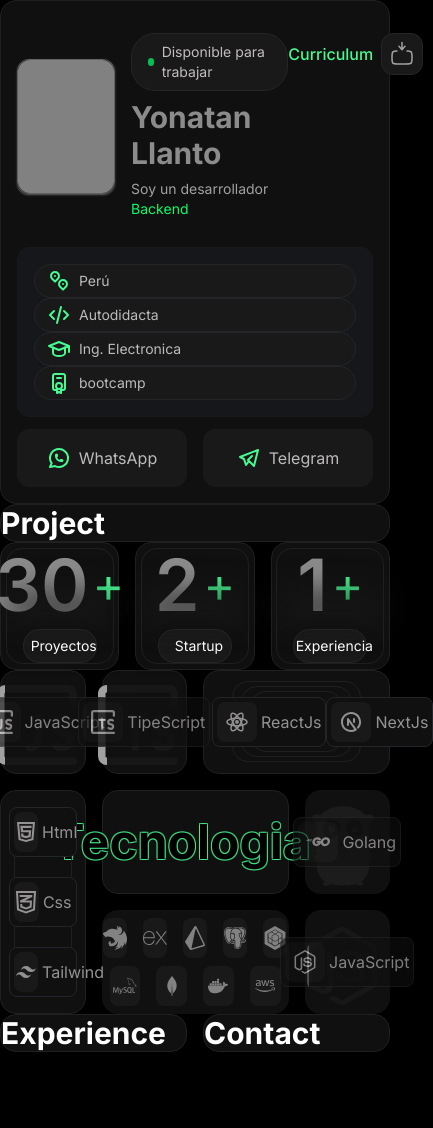
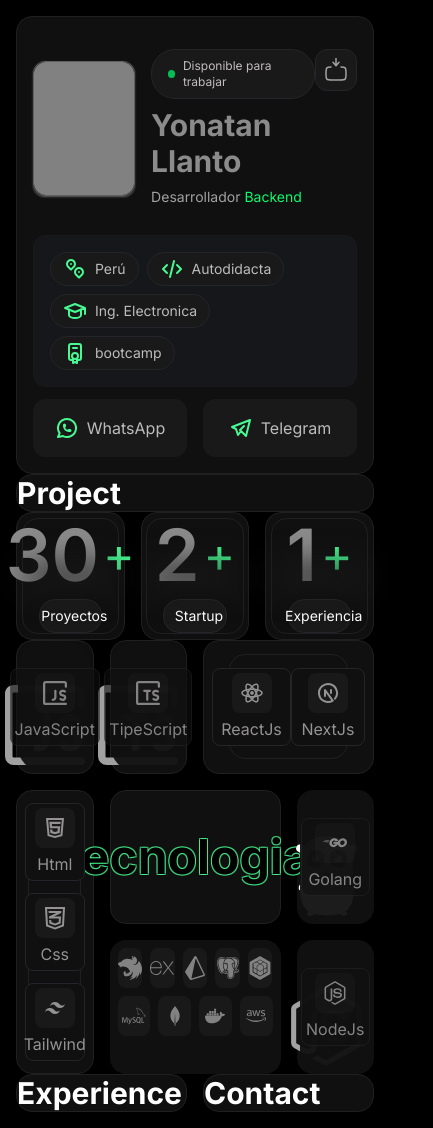
Before and after one commit to YonatanLLa/new-porfolio, a Next.js app: page / in a window 390 px wide. Shown: the whole page, 433 px wide, since content can reach past the window. Before the commit the page ends 1052 px from the top, so only its background shows below. Built offline with nearby package versions, Linux system fonts and the light colour scheme; grey boxes are pictures that could not be loaded.

Commit message:
Termianod skills

```diff
--- a/src/components/Desktop.tsx
+++ b/src/components/Desktop.tsx
@@ -9,7 +9,7 @@ import {
 export const Desktop = () => {
   return (
     <main className="flex justify-center">
-      <div className="lg:grid lg:grid-cols-7 lg:grid-rows-5 lg:p-4  gap-4 max-w-[1600px] w-full">
+      <div className="lg:grid lg:grid-cols-7 lg:grid-rows-5 lg:p-4 p-4 gap-4 max-w-[1600px] w-full">
         <section className="border border-[#202020] bg-[#101010] col-span-3 row-span-2 rounded-2xl">
           <AboutMy />
         </section>
--- a/src/components/bento/AboutMy.tsx
+++ b/src/components/bento/AboutMy.tsx
@@ -36,7 +36,7 @@ export const AboutMy: React.FC = () => {
           <div className="flex flex-col items-start py-4">
             <div className="bg-color-card  border border-color-border flex items-center justify-center rounded-3xl py-2 px-4 gap-2">
               <div className="w-[8px] h-[8px] rounded-full bg-green-500"></div>{" "}
-              <p className=" text-[#c3bdbd] text-sm ">
+              <p className=" text-[#c3bdbd] lg:text-sm text-xs">
                 Disponible para trabajar
               </p>
             </div>
@@ -44,8 +44,7 @@ export const AboutMy: React.FC = () => {
               Yonatan Llanto
             </p>
             <p className="text-[#a2a1a1] text-sm">
-              Soy un desarrollador{" "}
-              <span className="text-green-400">{text}</span>
+              Desarrollador <span className="text-green-400">{text}</span>
               <span className="text-[#a2a1a1] text-sm">
                 <Cursor />
               </span>
@@ -53,9 +52,11 @@ export const AboutMy: React.FC = () => {
           </div>
         </div>
 
-        <div className="flex items-start py-4">
+        <div className="lg:flex items-start py-4 ">
           <div className="flex items-center">
-            <p className=" pr-2 text-green-300 font-medium">Curriculum</p>
+            <p className=" pr-2 text-green-300 font-medium hidden xl:block">
+              Curriculum
+            </p>
             {/* <div className="bg-[#202225] "> */}
             <a href="/yonatan.pdf" download={"yonatan.pdf"}>
               <div className="relative">
@@ -68,7 +69,7 @@ export const AboutMy: React.FC = () => {
           {/* </div> */}
         </div>
       </section>
-      <section className="lg:flex flex-wrap items-center justify-between w-full bg-color-card-container border border-color-card p-4  my-2 rounded-xl">
+      <section className=" flex md:gap-4 gap-2 flex-wrap items-center 2xl:justify-between w-full bg-color-card-container border border-color-card p-4  my-2 rounded-xl">
         <div className="flex items-center gap-2 bg-color-card border border-color-border rounded-3xl px-3 py-1 text-sm">
           <Location color="#47FA92" />
           <p className="text-[#bdbbbb]">Perú</p>
--- a/src/components/bento/Skills.tsx
+++ b/src/components/bento/Skills.tsx
@@ -28,11 +28,11 @@ export const Skills = () => {
     <div className="grid grid-cols-4 grid-rows-3 gap-4 w-full h-full">
       <div className=" gap-4 border border-[#202020] bg-[#101010]  rounded-2xl ">
         <div className=" relative flex items-center justify-center w-full h-full">
-          <div className=" bg-[#101010] absolute h-[90%] w-[90%] z-10 opacity-95 "></div>
+          <div className=" bg-[#101010] absolute h-[98%] w-[98%] rounded-3xl z-10 opacity-95 "></div>
           <div className=" absolute right-2 z-0 bottom-2">
             <JavaScript color="#a2a1a1" />
           </div>
-          <div className=" rounded-lg bg-[#101010] opacity-60  border border-color-border p-1 gap-1 absolute z-10 flex items-center justify-center">
+          <div className=" rounded-lg bg-[#101010] opacity-60  border border-color-border p-1 m-1 gap-1 absolute z-10 flex items-center justify-center flex-wrap">
             <div className="bg-color-card  rounded-lg w-10 h-10 grid place-items-center">
               <ToJavaScript color="#d1cdcd" />
             </div>
@@ -41,12 +41,12 @@ export const Skills = () => {
         </div>
       </div>
       <div className=" border border-[#202020] bg-[#101010]  rounded-2xl ">
-        <div className=" relative flex items-center justify-center w-full h-full">
-          <div className=" bg-[#101010] absolute h-[90%] w-[90%] z-10 opacity-95 "></div>
+        <div className=" relative flex items-center justify-center w-full h-full ">
+          <div className=" bg-[#101010] absolute h-[98%] w-[98%] rounded-3xl z-10 opacity-95 "></div>
           <div className=" absolute right-2 z-0 bottom-2">
             <TypeScript color="#a2a1a1" />
           </div>
-          <div className=" rounded-lg bg-[#101010] opacity-60  border border-color-border p-1 gap-1 absolute z-10 flex items-center justify-center">
+          <div className=" rounded-lg bg-[#101010] opacity-60  border border-color-border p-1 m-1 gap-1 absolute z-10 flex items-center justify-center flex-wrap">
             <div className="bg-color-card  rounded-lg w-10 h-10 grid place-items-center">
               <ToTypeScript color="#d1cdcd" />
             </div>
@@ -57,17 +57,17 @@ export const Skills = () => {
       <div className=" border  border-[#202020] bg-[#101010] col-start-3 col-end-5 rounded-2xl flex items-center justify-around px-2 relative">
         {/* fondo */}
         <div className=" border border-[#202020] absolute h-[80%] w-[70%] z-10 rounded-2xl "></div>
-        <div className=" border border-[#202020] absolute h-[70%] w-[60%] z-10 rounded-2xl "></div>
-        <div className=" border border-[#202020] absolute h-[60%] w-[50%] z-10 rounded-2xl "></div>
+        {/* <div className=" border border-[#202020] absolute h-[70%] w-[60%] z-10 rounded-2xl "></div> */}
+        {/* <div className=" border border-[#202020] absolute h-[60%] w-[50%] z-10 rounded-2xl "></div> */}
         {/* <div className=" border border-color-card absolute h-[50%] w-[20%] z-10 rounded-2xl "></div> */}
 
-        <div className=" rounded-lg bg-[#101010]  border border-color-border p-1 gap-1 z-10 flex items-center justify-center">
+        <div className=" rounded-lg bg-[#101010]  border border-color-border p-1 gap-1 z-10 flex items-center justify-center flex-wrap">
           <div className="bg-color-card  rounded-lg w-10 h-10 grid place-items-center">
             <ReactJs color="#949292" />
           </div>
           <p className="text-md text-[#949292] font-normal">ReactJs</p>
         </div>
-        <div className=" rounded-lg bg-[#101010]  border border-color-border p-1 gap-1 z-10 flex items-center justify-center">
+        <div className=" rounded-lg bg-[#101010]  border border-color-border p-1 gap-1 z-10 flex items-center justify-center flex-wrap">
           <div className="bg-color-card  rounded-lg w-10 h-10 grid place-items-center p-2">
             <NextJs color="#949292" />
           </div>
@@ -77,19 +77,19 @@ export const Skills = () => {
       <div className="border  border-[#202020] bg-[#101010] row-span-2 row-end-4  rounded-2xl p-2 flex items-center justify-around flex-col gap-1 relative">
         <div className=" border border-[#202020] absolute h-[80%] w-[70%] z-10 rounded-2xl "></div>
 
-        <div className=" rounded-lg bg-[#101010]  border border-color-border p-1 gap-1 z-10 flex items-center justify-start w-full">
+        <div className=" rounded-lg bg-[#101010]  border border-color-border m-1 p-1 gap-1 z-10 flex items-center xl:justify-start justify-center w-full flex-wrap">
           <div className="bg-color-card  rounded-lg w-10 h-10 grid place-items-center">
             <Html color="#949292" />
           </div>
           <p className="text-md text-[#949292] font-normal">Html</p>
         </div>
-        <div className=" rounded-lg bg-[#101010]  border border-color-border p-1 gap-1 z-10 flex items-center justify-start w-full">
+        <div className=" rounded-lg bg-[#101010]  border border-color-border m-1 p-1 gap-1 z-10 flex items-center xl:justify-start justify-center w-full flex-wrap">
           <div className="bg-color-card  rounded-lg w-10 h-10 grid place-items-center">
             <Css color="#949292" />
           </div>
           <p className="text-md text-[#949292] font-normal">Css</p>
         </div>
-        <div className=" rounded-lg bg-[#101010]  border border-color-border p-1 gap-1 z-10 flex items-center justify-start w-full">
+        <div className=" rounded-lg bg-[#101010]  border border-color-border m-1 p-1 gap-1 z-10 flex items-center xl:justify-start justify-center w-full flex-wrap">
           <div className="bg-color-card  rounded-lg w-10 h-10 grid place-items-center">
             <Tailwind color="#949292" />
           </div>
@@ -109,7 +109,7 @@ export const Skills = () => {
           <div className=" absolute right-2 z-0 bottom-2">
             <Golang color="#a2a1a1" />
           </div>
-          <div className=" rounded-lg bg-[#101010] opacity-60  border border-color-border p-1 gap-1 absolute z-10 flex items-center justify-center">
+          <div className=" rounded-lg bg-[#101010] opacity-60  border border-color-border m-1 p-1 gap-1 absolute z-10 flex items-center justify-center flex-wrap">
             <div className="bg-color-card  rounded-lg w-10 h-10 grid place-items-center">
               <ToGolang color="#d1cdcd" />
             </div>
@@ -118,7 +118,7 @@ export const Skills = () => {
         </div>
       </div>
       <div className="  border-[#202020] bg-[#101010] col-start-2 col-end-4  rounded-2xl flex gap-2 flex-col w-full p-2">
-        <div className="flex gap-4 justify-center">
+        <div className="flex xl:gap-4 gap-2 justify-center">
           <div className="bg-color-card  rounded-lg w-10 h-10 grid place-items-center">
             <NestJs color="#838282" />
           </div>
@@ -135,7 +135,7 @@ export const Skills = () => {
             <Sequelize color="#838282" />
           </div>
         </div>
-        <div className="flex gap-4  justify-center">
+        <div className="flex xl:gap-4 gap-2 justify-center">
           <div className="bg-color-card  rounded-lg w-10 h-10 grid place-items-center">
             <Mysql color="#838282" />
           </div>
@@ -156,11 +156,11 @@ export const Skills = () => {
           <div className=" absolute right-2 z-0 bottom-2">
             <NodeJs color="#a2a1a1" />
           </div>
-          <div className=" rounded-lg bg-[#101010] opacity-60  border border-color-border p-1 gap-1 absolute z-10 flex items-center justify-center">
+          <div className=" rounded-lg bg-[#101010] opacity-60  border border-color-border m-1 p-1 gap-1 absolute z-10 flex items-center justify-center flex-wrap">
             <div className="bg-color-card  rounded-lg w-10 h-10 grid place-items-center">
               <ToNodeJs color="#d1cdcd" />
             </div>
-            <p className="text-md text-[#d1cdcd] font-normal">JavaScript</p>
+            <p className="text-md text-[#d1cdcd] font-normal">NodeJs</p>
           </div>
         </div>
       </div>
--- a/tailwind.config.ts
+++ b/tailwind.config.ts
@@ -7,6 +7,22 @@ const config: Config = {
     "./src/app/**/*.{js,ts,jsx,tsx,mdx}",
   ],
   theme: {
+    screens: {
+      sm: "640px",
+      // => @media (min-width: 640px) { ... }
+
+      md: "768px",
+      // => @media (min-width: 768px) { ... }
+
+      lg: "1024px",
+      // => @media (min-width: 1024px) { ... }
+
+      xl: "1280px",
+      // => @media (min-width: 1280px) { ... }
+
+      "2xl": "1536px",
+      // => @media (min-width: 1536px) { ... }
+    },
     extend: {
       backgroundImage: {
         about: "url('/profile.png')",
@@ -68,6 +84,7 @@ const config: Config = {
             backgroundPosition: "-200% 0",
           },
         },
+        wave: {},
       },
     },
   },
```
